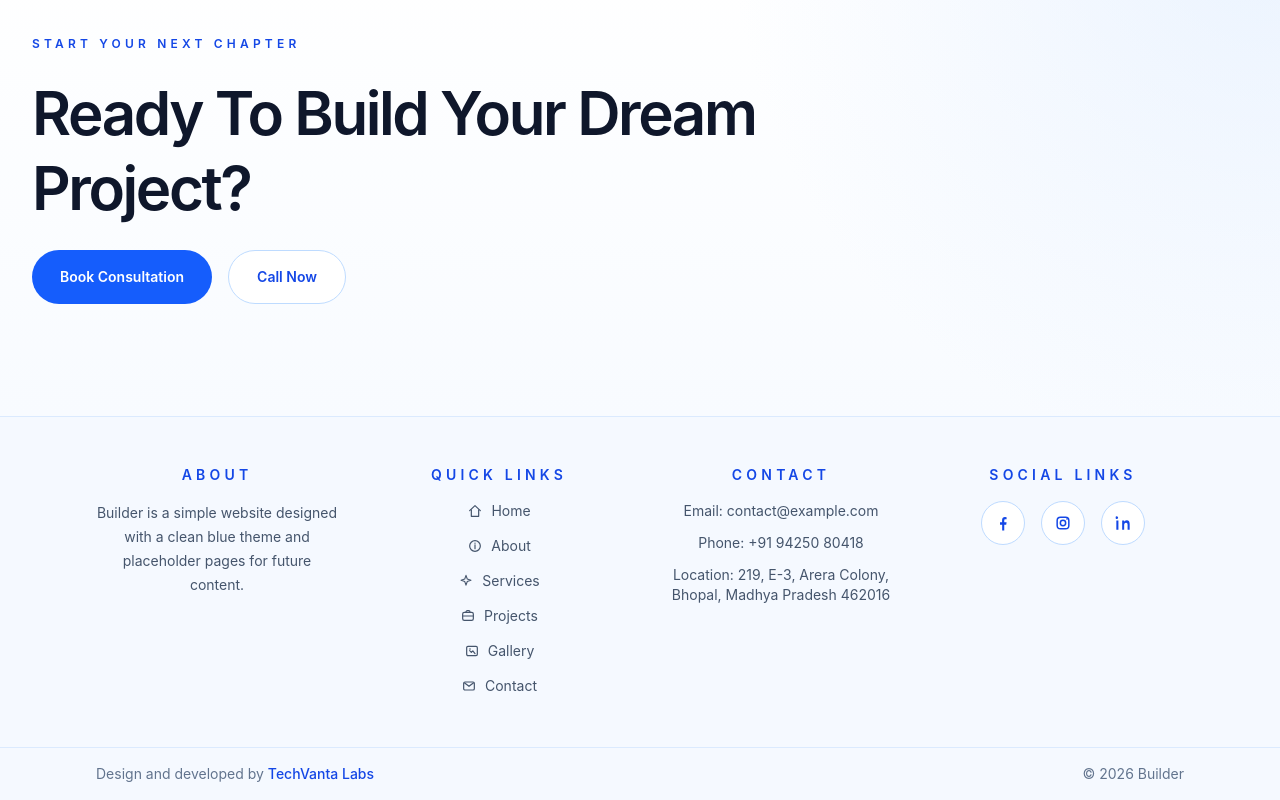
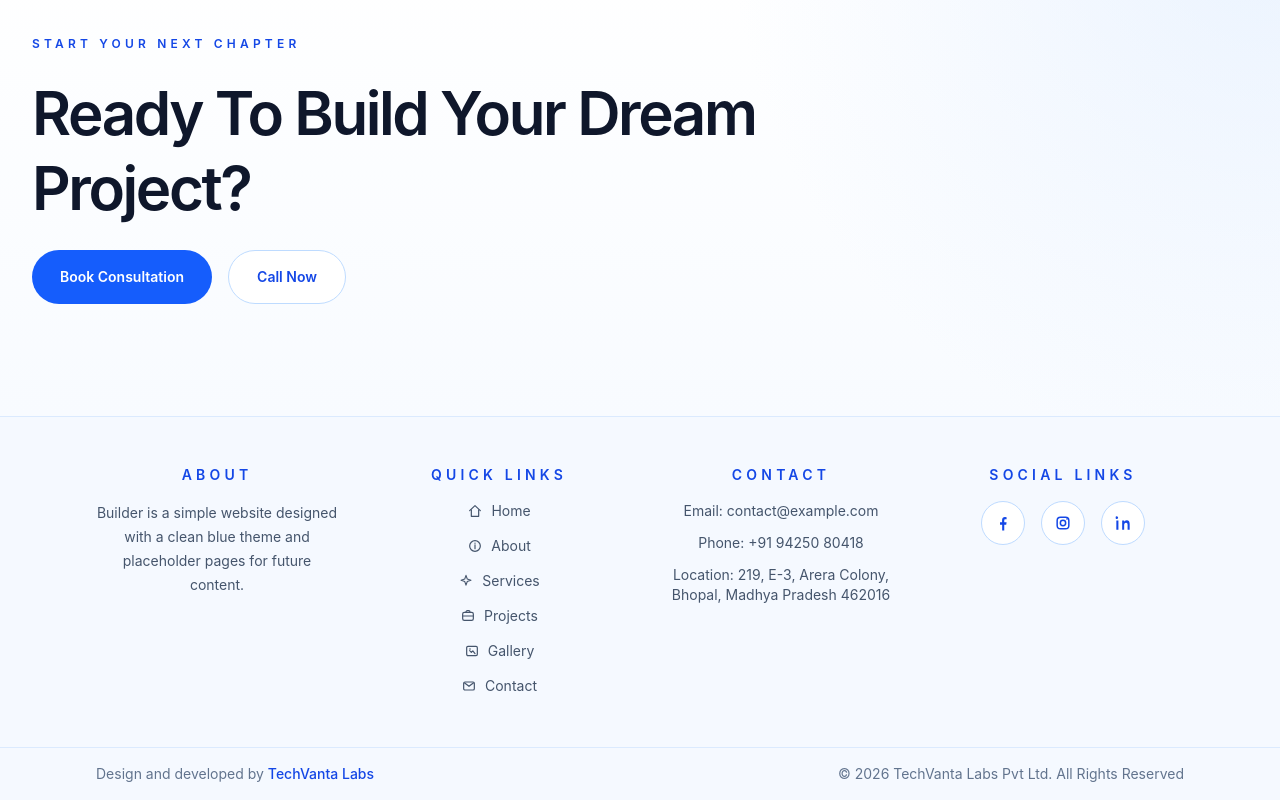
Before and after one commit to YojitSiddhant/builder-website, a Next.js app: page / in a window 1280 px wide. Shown: the part 4387-5187 px from the top of the page. Built offline with nearby package versions, Linux system fonts and the light colour scheme.

Commit message:
Update footer copyright text

```diff
--- a/components/site-footer.tsx
+++ b/components/site-footer.tsx
@@ -102,7 +102,7 @@ export function SiteFooter() {
               TechVanta Labs
             </a>
           </p>
-          <p>&copy; 2026 Builder</p>
+          <p>&copy; 2026 TechVanta Labs Pvt Ltd. All Rights Reserved</p>
         </div>
       </div>
     </footer>
```
